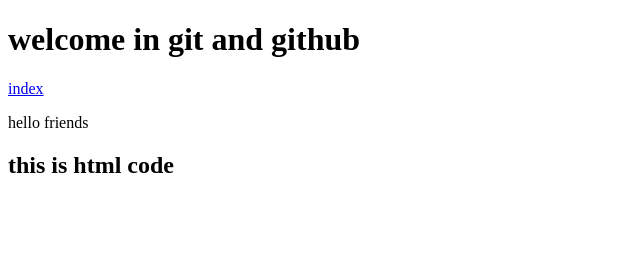
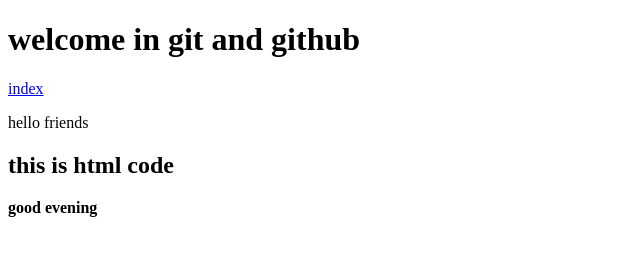
Before and after one commit to bushra3112004/practice-git-repo, a plain HTML site: page home.html in a window 1280 px wide. Shown: the whole page, without its empty margins (0-640 px from the left). Drawn offline with Linux system fonts and the light colour scheme.

Commit message:
added bold sent

```diff
--- a/home.html
+++ b/home.html
@@ -8,5 +8,6 @@
     <a href="index.html">index</a>
     <p>hello friends</p>
     <h2>this is html code</h2>
+    <b>good evening  </b>
 </body>
 </html>
```
